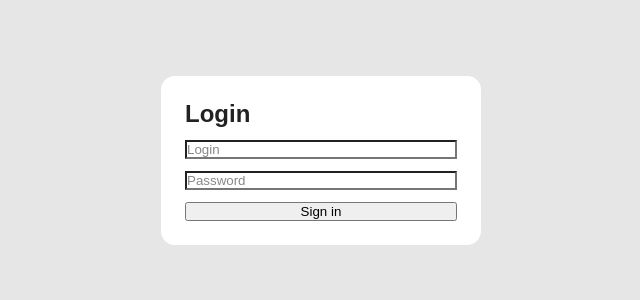
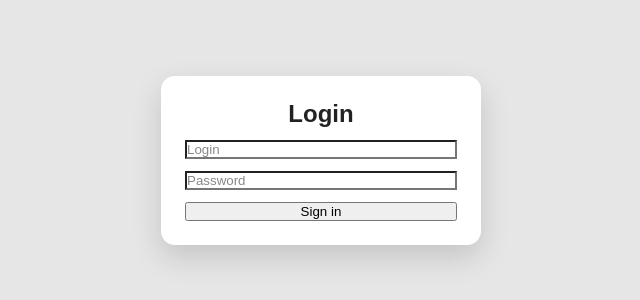
Before and after one commit to papkaandry/tvmount-app, a Next.js app: page /login in a window 1280 px wide. Shown: the part 240-540 px from the top of the page, without its empty margins (319-959 px from the left). Built offline with nearby package versions, Linux system fonts and the light colour scheme.

Commit message:
Update page.tsx

```diff
--- a/app/login/page.tsx
+++ b/app/login/page.tsx
@@ -7,6 +7,7 @@ import { getUsers, initUsersIfNeeded } from '@/app/lib/users';
 export default function LoginPage() {
   const router = useRouter();
 
+  // ✅ ИНИЦИАЛИЗАЦИЯ АДМИНА (ОДИН РАЗ)
   useEffect(() => {
     initUsersIfNeeded();
   }, []);
@@ -16,6 +17,8 @@ export default function LoginPage() {
   const [error, setError] = useState('');
 
   const handleLogin = () => {
+    setError('');
+
     const users = getUsers();
 
     const user = users.find(
@@ -36,7 +39,7 @@ export default function LoginPage() {
   return (
     <div style={styles.page}>
       <div style={styles.card}>
-        <h2>Login</h2>
+        <h2 style={{ textAlign: 'center' }}>Login</h2>
 
         <input
           placeholder="Login"
@@ -59,6 +62,8 @@ export default function LoginPage() {
   );
 }
 
+/* ================= STYLES ================= */
+
 const styles: Record<string, React.CSSProperties> = {
   page: {
     minHeight: '100vh',
@@ -66,16 +71,20 @@ const styles: Record<string, React.CSSProperties> = {
     display: 'flex',
     justifyContent: 'center',
     alignItems: 'center',
+    fontFamily: 'Arial, sans-serif',
   },
+
   card: {
     width: 320,
-    background: '#fff',
+    background: '#ffffff',
     padding: 24,
     borderRadius: 14,
+    boxShadow: '0 12px 30px rgba(0,0,0,0.15)',
     display: 'flex',
     flexDirection: 'column',
     gap: 12,
   },
+
   error: {
     color: '#c62828',
     fontSize: 13,
```
